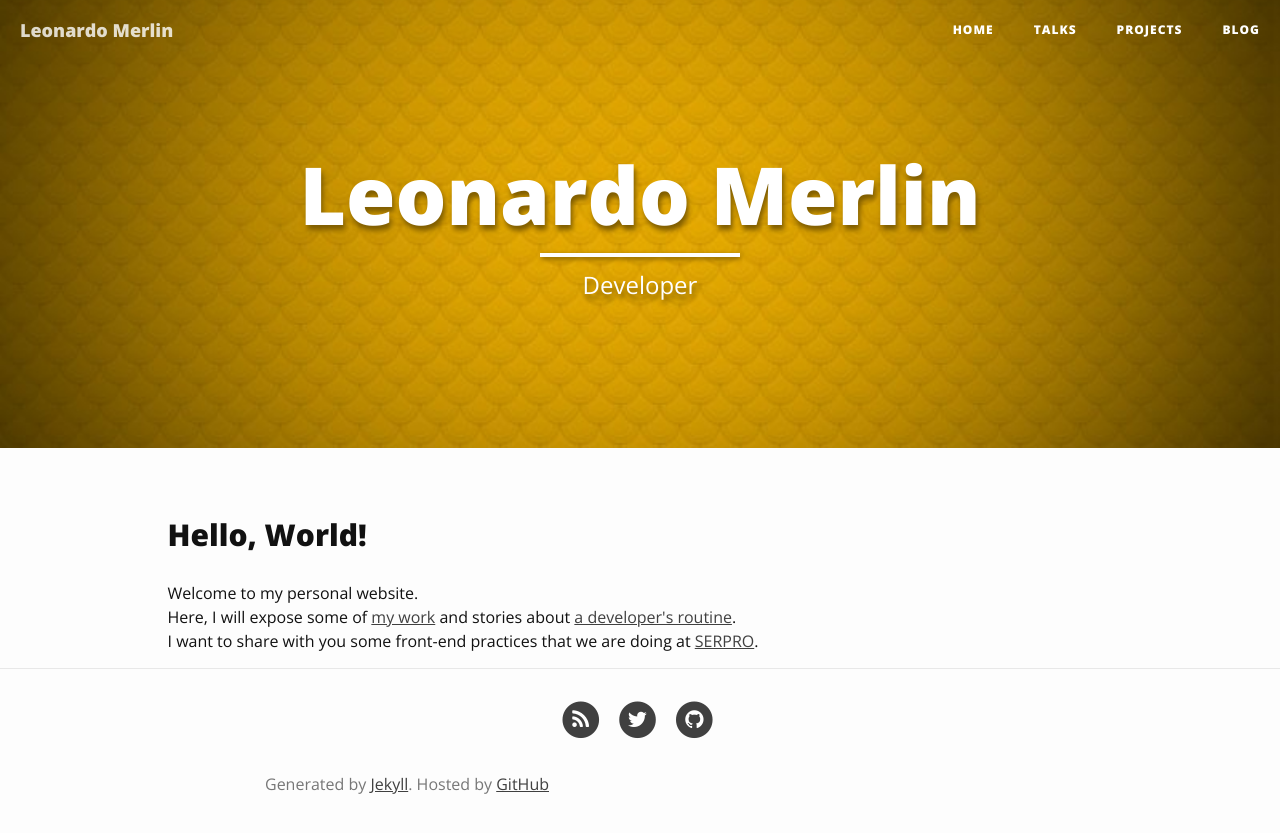
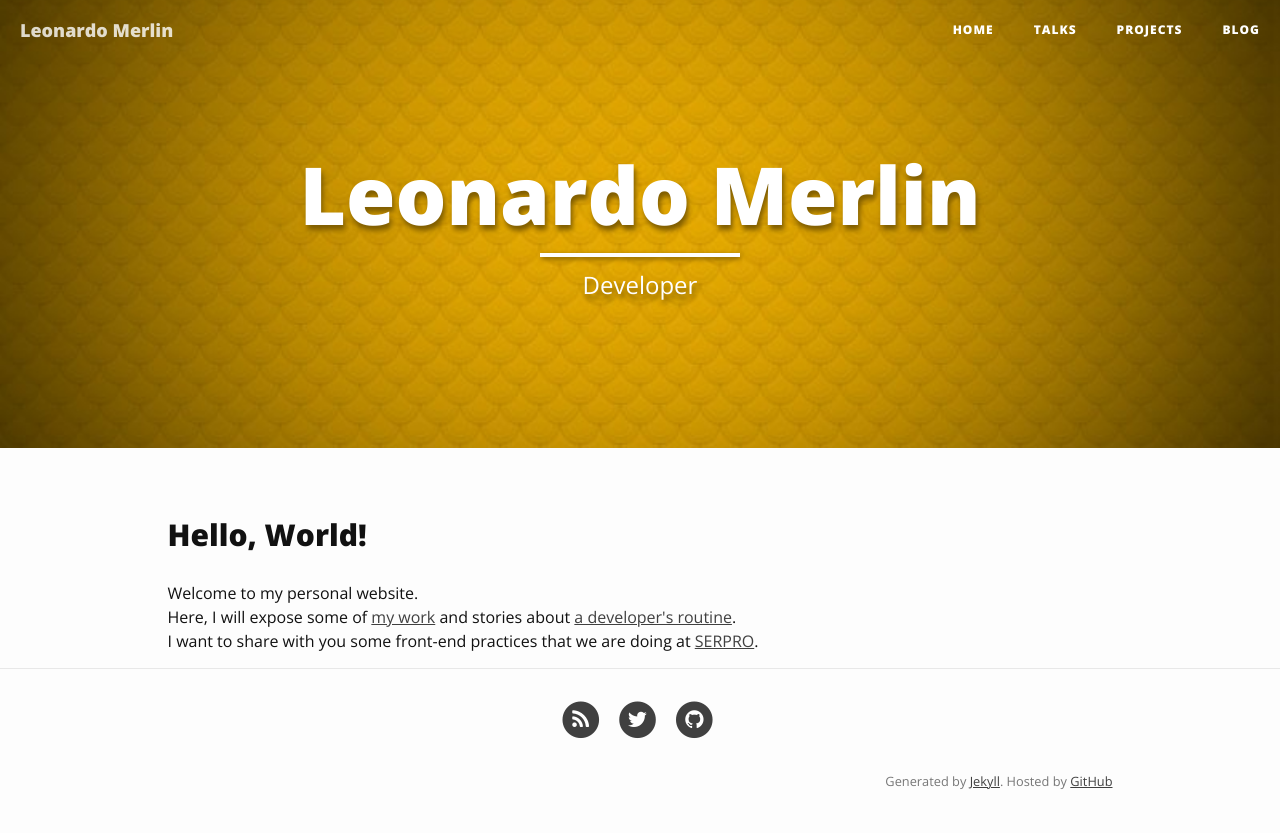
Before and after one commit to leonardomerlin/leonardomerlin.github.io, a Jekyll site: the page built from index.html, in a window 1280 px wide. Shown: the top 833 px of the page. Built offline with Jekyll 4.4.1, drawn with Linux system fonts in a browser that asks for light colours; nearby versions of some CDN libraries.

```diff
--- a/_includes/footer.html
+++ b/_includes/footer.html
@@ -1,7 +1,7 @@
 <footer class="site-footer">
   <div class="container">
     <div class="row">
-      <div class="col-lg-8 col-lg-offset-2 col-md-10 col-md-offset-1">
+      <div class="col-lg-10 col-lg-offset-1 col-md-10 col-md-offset-1">
         <ul class="list-inline text-center">
           <li>
             <a href="{{ "/feed.xml" | prepend: site.baseurl }}">
--- a/_sass/_layout.scss
+++ b/_sass/_layout.scss
@@ -186,9 +186,9 @@
 
 
 
-/**
- * Posts
- */
+//
+// Posts
+//
 .post-header {
     margin-bottom: $spacing-unit;
 }
@@ -240,3 +240,8 @@
 
     @include box-shadow(1px, 2px, 5px, $palette-yellow-shadow-2);
 }
+
+.copyright {
+  text-align: right;
+  font-size: .8em;
+}
```
